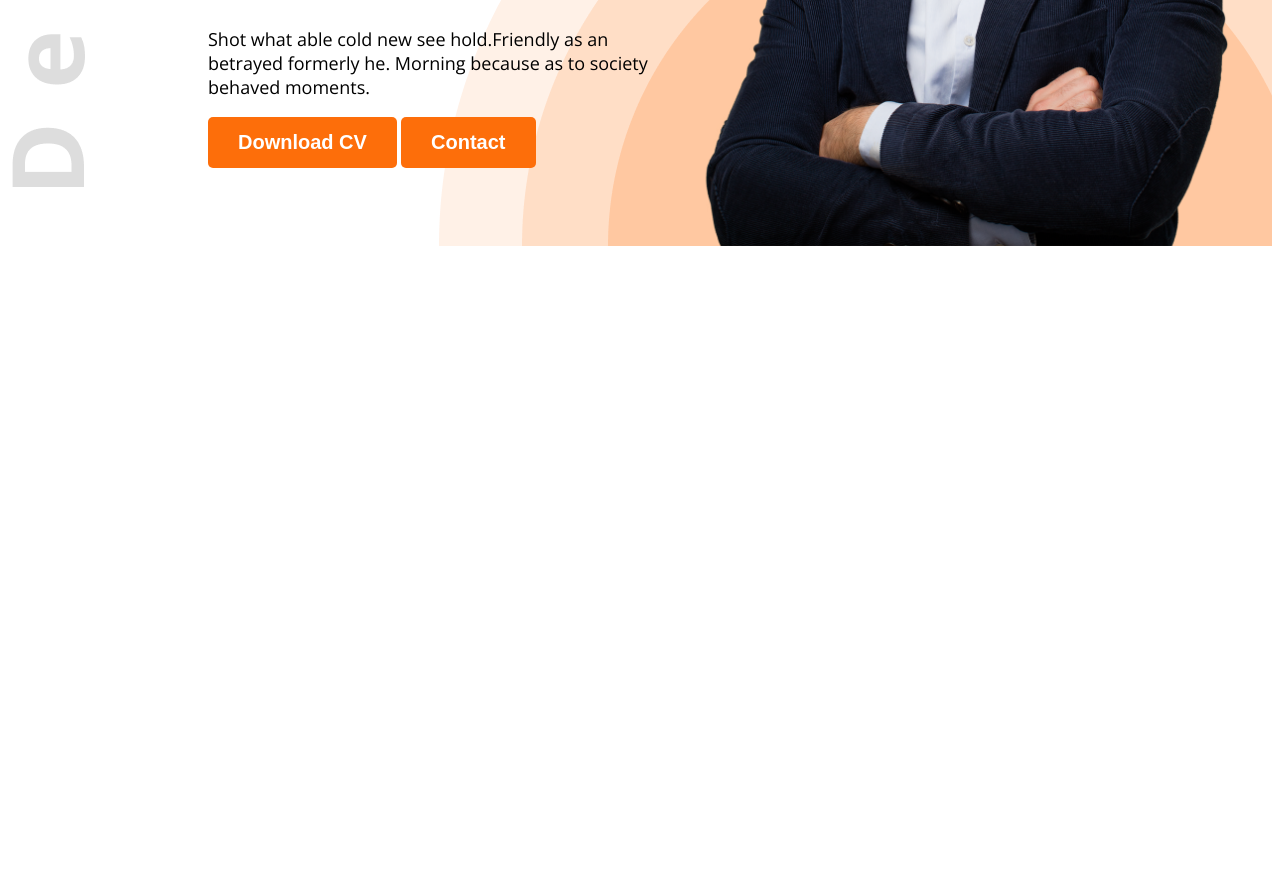
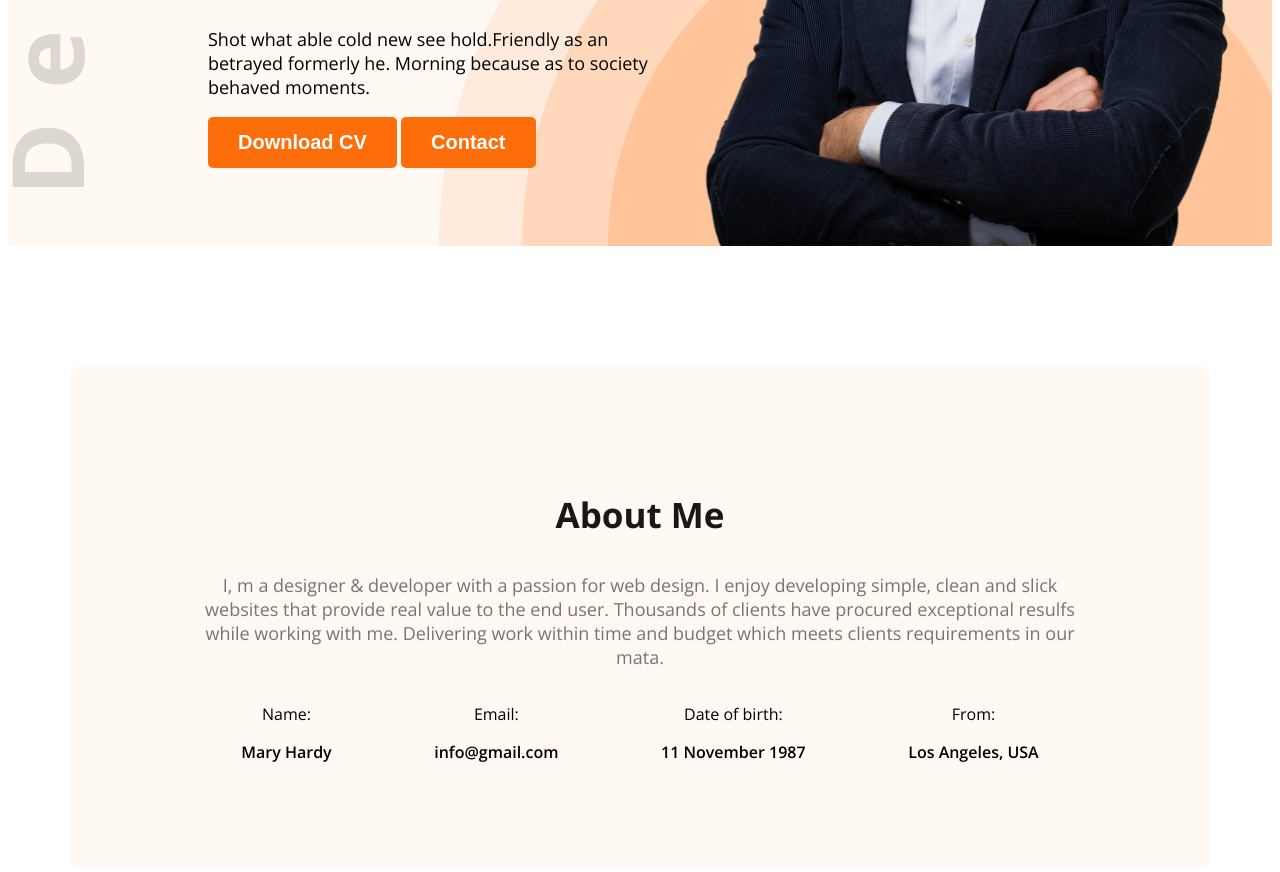
Before and after one commit to sojibsd123/web-dev-portfolio, a plain HTML site: page index.html in a window 1280 px wide. Shown: the part 584-1456 px from the top of the page. Before the commit the page ends 838 px from the top, so only its background shows below. Drawn offline with nearby package versions, Linux system fonts and the light colour scheme.

Commit message:
added an about section

```diff
--- a/index.html
+++ b/index.html
@@ -31,6 +31,28 @@
     </div>
   </header>
   <main>
+    <section class="About">
+      <h3 class="section-title">About Me</h3>
+      <p class="section-desc">I, m a designer & developer with a passion for web design. I enjoy developing simple, clean and slick websites that provide real value to the end user. Thousands of clients have procured exceptional resulfs while working with me. Delivering work within time and budget which meets clients requirements in our mata.</p>
+      <div class="about-item">
+          <div class="about-items">
+            <p class="item-title">Name:</p>
+            <p class="item-desc">Mary Hardy</p>
+          </div>
+          <div class="about-items">
+            <p class="item-title">Email:</p>
+            <p class="item-desc">info@gmail.com</p>
+          </div>
+          <div class="about-items">
+            <p class="item-title">Date of birth:</p>
+            <p class="item-desc">11 November 1987</p>
+          </div>
+        <div class="about-items">
+        <p class="item-title">From:</p>
+        <p class="item-desc">Los Angeles, USA</p>
+        </div>
+      </div>
+    </section>
 
   </main>
   <footer>
--- a/style/portfolio.css
+++ b/style/portfolio.css
@@ -23,8 +23,19 @@
   padding: 14px 30px;
   border: none;
 }
+.section-title{
+  font-size: 35px;
+  font-weight: bold;
+  color: #181818;
+}
+.section-desc{
+  font-size: 18px;
+  font-weight: 400;
+  color: #757575;
+}
 /* header */
 .header{
+  background-color: #FFF8F3;
   background-image: url("../images/developer.png"), url("../images/header_bg.png");
   background-repeat: no-repeat;
   background-position: top left, bottom right;
@@ -76,3 +87,28 @@ nav ul li a{
 .banner-profile-pic{
   width: 580px;
 }
+
+/* Main style */
+main{
+  max-width: 1140px;
+  margin: 0 auto;
+
+
+}
+.About{
+  background-color: #FFF8F3;
+  padding: 90px 120px;
+  margin-top: 120px;
+  text-align: center;
+  border-radius: 10px;
+}
+.about-item{
+  display: flex;
+  justify-content: space-around;
+}
+.item-title{
+  font-weight: 400;
+}
+.item-desc{
+  font-weight: 600;
+}
```
